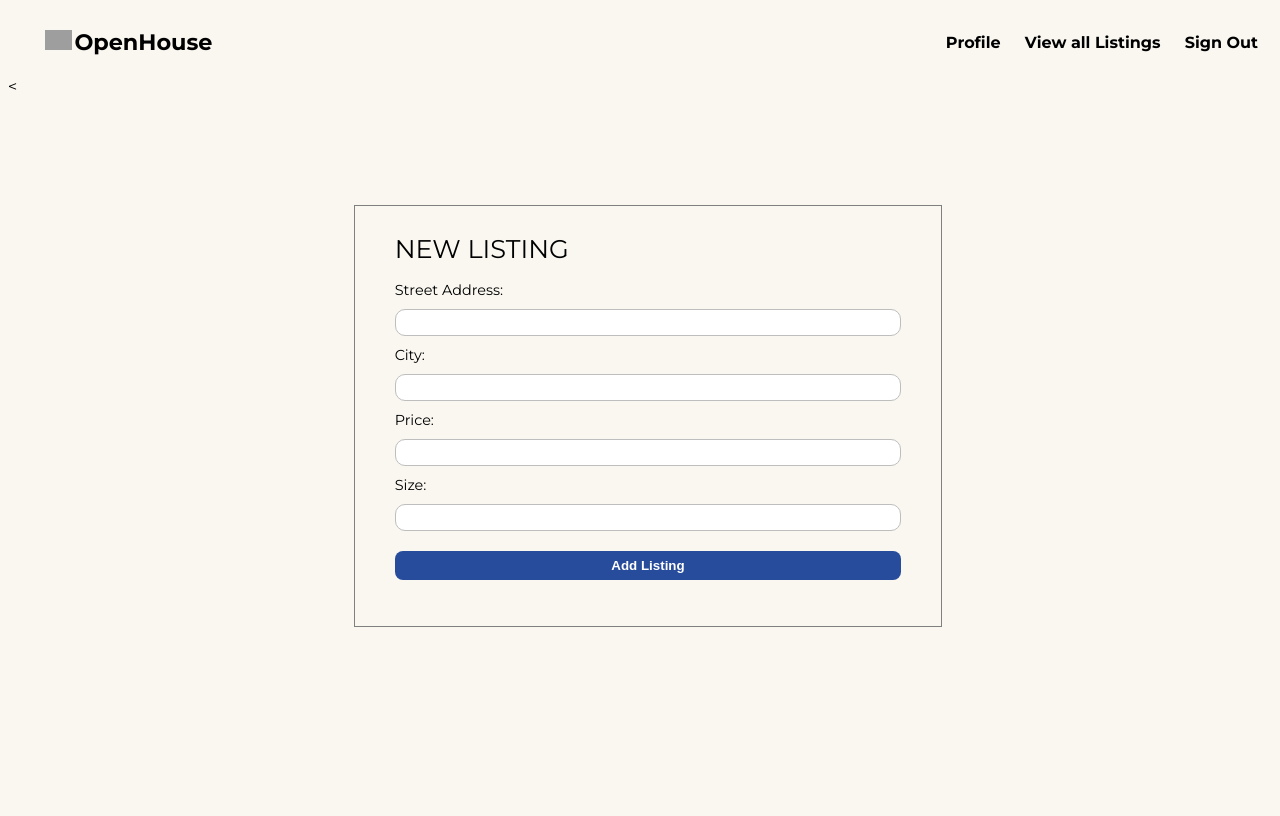
After one commit to oklyz/men-stack-session-athu, a Node server app: page /listings/new in a window 1280 px wide. The commit adds this page. Run offline with Node 20, Linux system fonts and the light colour scheme; the visitor is signed in with stand-in values (Sample User, id 1); some libraries are stand-ins or nearby versions; grey boxes are pictures that could not be loaded.

Commit message:
just Upload

```diff
--- a/controllers/auth.js
+++ b/controllers/auth.js
@@ -11,7 +11,7 @@ exports.auth_signup_post = async (req, res) => {
     return res.send("Username already taken!")
   }
 
-  if (req.body.password !== req.body.confirmpassword) {
+  if (req.body.password !== req.body.confirmPassword) {
     return res.send("password and confirm password must match ...")
   }
 
--- /dev/null
+++ b/controllers/listings.js
@@ -0,0 +1,62 @@
+const Listing = require("../models/listings")
+
+// API's
+
+exports.listing_index_get = async (req, res) => {
+  const listings = await Listing.find().populate("owner")
+  res.render("listings/index.ejs", { listings })
+}
+
+exports.listing_create_get = async (req, res) => {
+  res.render("listings/new.ejs")
+}
+
+exports.listing_create_post = async (req, res) => {
+  req.body.owner = req.session.user._id
+  await Listing.create(req.body)
+  res.redirect("/listings")
+}
+
+exports.listing_show_get = async (req, res) => {
+  const listing = await Listing.findById(req.params.listingId).populate("owner")
+
+  const userHasFavorited = listing.favriotedByUsers.some((user) => {
+    return user.equals(req.session.user._id)
+  })
+  console.log(userHasFavorited)
+
+  res.render("listings/show.ejs", { listing , userHasFavorited})
+}
+
+exports.listing_edit_get = async (req, res) => {
+  const listing = await Listing.findById(req.params.listingId).populate("owner")
+  res.render("listings/edit.ejs", { listing })
+}
+
+exports.listing_update_get = async (req, res) => {
+  const listing = await Listing.findByIdAndUpdate(
+    req.params.listingId,
+    req.body
+  )
+  res.redirect(`/listings/${listing._id}`)
+}
+
+exports.listing_delete_delete = async (req, res) => {
+  await Listing.findByIdAndDelete(req.params.listingId)
+
+  res.redirect(`/listings/`)
+}
+
+exports.fav_create_post = async (req, res) => {
+  await Listing.findByIdAndUpdate(req.params.listingId, {
+    $push: {favriotedByUsers: req.params.userId}
+  })
+  res.redirect(`/listings/${req.params.listingId}`)
+}
+
+exports.fav_delete_post = async (req, res) => {
+  await Listing.findByIdAndUpdate(req.params.listingId , {
+    $pull: {favriotedByUsers: req.params.userId}
+  })
+  res.redirect(`/listings/${req.params.listingId}`)
+}
--- /dev/null
+++ b/public/stylesheets/style.css
@@ -0,0 +1,380 @@
+@import url('https://fonts.googleapis.com/css2?family=Montserrat:wght@400;500;700');
+
+body {
+  font-family: 'Montserrat', sans-serif;
+  display: flex;
+  flex-direction: column;
+  height: 100vh;
+  width: 100vw;
+  background-color: #f9f7f0;
+}
+
+.landing-header {
+  display: flex;
+  flex-direction: row;
+  height: 15%;
+  width: 100%;
+  justify-content: space-between;
+}
+
+.logo-container {
+  display: flex;
+  flex-direction: row;
+  width: 50%;
+  margin: 20px 35px;
+}
+
+.logo-container > h1 {
+  margin: 0;
+  font-size: 1.4em;
+}
+
+.house-icon {
+  background-image: url('https://cdn-icons-png.flaticon.com/128/11382/11382524.png');
+  width: 1.4em;
+  height: 1.4em;
+  background-repeat: no-repeat;
+  background-size: contain;
+  margin: 2px;
+  padding-left: 5px;
+}
+
+.landing-image {
+  background-image: url('https://images.unsplash.com/photo-1448630360428-65456885c650');
+  height: 100%;
+  background-size: cover;
+  background-repeat: no-repeat;
+  margin: 0 0 0 -8px;
+}
+
+.auth-links,
+.nav-links {
+  margin: 25px 20px;
+}
+
+.auth-links > a {
+  color: white;
+  padding: 10px 25px;
+  border-radius: 10px;
+  text-decoration: none;
+  margin: 0 10px;
+}
+
+.auth-links > a:first-child {
+  background-color: #274c9c;
+}
+
+.auth-links > a:first-child:hover {
+  background-color: black;
+  color: white;
+}
+
+.auth-links > a:nth-child(2) {
+  background-color: #6f8dae;
+}
+
+.auth-links > a:nth-child(2):hover {
+  background-color: black;
+  color: white;
+}
+
+.nav-links > a {
+  text-decoration: none;
+  margin: 0 10px;
+  font-weight: bold;
+  color: black;
+}
+
+.nav-links > a:hover {
+  color: #6f8dae;
+  text-decoration: underline;
+}
+
+.signup-page,
+.signin-page {
+  display: flex;
+  flex-direction: row;
+  justify-content: space-between;
+  align-items: center;
+  height: 90%;
+}
+
+.signup-form-container-1,
+.signin-form-container-1 {
+  width: 60%;
+  display: flex;
+  flex-direction: row;
+  justify-content: center;
+  align-items: center;
+}
+
+.signup-form-container-2,
+.signin-form-container-2 {
+  padding: 10px 30px 20px;
+  border: 1px solid gray;
+}
+
+.signup-form-container-2 > h1,
+.signin-form-container-2 > h1 {
+  font-weight: normal;
+  text-transform: uppercase;
+  font-size: 1.5em;
+}
+
+.signup-form-container-2 > form,
+.signin-form-container-2 > form {
+  display: flex;
+  flex-direction: column;
+}
+
+label {
+  font-size: 0.9em;
+}
+
+input {
+  border: 1px solid rgb(190, 190, 190);
+  border-radius: 10px;
+  margin: 10px 0;
+  width: 15em;
+  padding: 5px;
+}
+
+button {
+  border: none;
+  border-radius: 8px;
+  color: white;
+  font-weight: bold;
+  background-color: #274c9c;
+  padding: 7px 15px;
+  margin: 10px 0;
+}
+
+button:hover {
+  background-color: black;
+}
+
+.signup-img {
+  background-image: url('https://images.unsplash.com/photo-1600607687486-6cced9976e79');
+  min-height: 110vh;
+  background-size: cover;
+  background-repeat: no-repeat;
+  width: 40%;
+  position: relative;
+  z-index: -10;
+}
+
+.signup-img {
+  background-image: url('https://images.unsplash.com/photo-1600607687486-6cced9976e79');
+  min-height: 110vh;
+  background-size: cover;
+  background-repeat: no-repeat;
+  width: 40%;
+  position: relative;
+  z-index: -10;
+}
+
+.signin-img {
+  background-image: url('https://images.unsplash.com/photo-1479839672679-a46483c0e7c8');
+  min-height: 110vh;
+  background-size: cover;
+  background-repeat: no-repeat;
+  width: 40%;
+  position: relative;
+  z-index: -10;
+  left: -10px;
+}
+
+.index-header {
+  display: flex;
+  flex-direction: row;
+  justify-content: space-between;
+  align-items: center;
+  padding: 50px;
+  width: 90%;
+}
+
+.index-header > h1 {
+  text-transform: uppercase;
+  font-size: 1.5em;
+}
+
+.index-header > a {
+  padding: 6px 12px;
+  border: 1px solid gray;
+  text-decoration: none;
+  color: black;
+}
+
+.index-header > a:hover {
+  background-color: black;
+  color: white;
+}
+
+.card-container {
+  display: flex;
+  flex-wrap: wrap;
+  padding: 20px 70px;
+}
+
+.card-container > a {
+  padding: 12px 25px;
+  border: 1px solid gray;
+  display: flex;
+  flex-direction: column;
+  justify-content: center;
+  align-items: center;
+  text-decoration: none;
+  margin: 5px 30px 50px;
+  color: black;
+}
+
+.card-container > a:hover {
+  background-color: black;
+  color: white;
+}
+
+a > h4 {
+  font-weight: normal;
+  font-size: 1em;
+}
+
+.new-container {
+  display: flex;
+  flex-direction: column;
+  justify-content: center;
+  align-items: center;
+  height: 80%;
+}
+
+.new-form-container {
+  display: flex;
+  flex-direction: column;
+  border: 1px solid gray;
+  padding: 10px 40px;
+}
+
+.new-form-container > h1 {
+  text-transform: uppercase;
+  font-weight: normal;
+  font-size: 1.6em;
+}
+
+.new-form-container > form {
+  display: flex;
+  flex-direction: column;
+}
+
+.new-form-container > form > input {
+  width: 38em;
+}
+
+.new-form-container > form > button {
+  margin-bottom: 20px;
+}
+
+.show-page-container {
+  display: flex;
+  flex-direction: row;
+  justify-content: space-around;
+  align-items: center;
+  padding: 20px 50px;
+  height: 100%;
+  max-width: 100%;
+}
+
+.show-img {
+  background-image: url('https://images.unsplash.com/photo-1600585154526-990dced4db0d');
+  background-size: cover;
+  background-repeat: no-repeat;
+  height: 80%;
+  width: 40%;
+}
+
+.show-info-container {
+  display: flex;
+  flex-direction: column;
+  justify-content: center;
+  align-items: center;
+  width: 70%;
+  height: 80%;
+}
+
+.show-header {
+  display: flex;
+  flex-direction: row;
+  justify-content: space-between;
+  align-items: center;
+  width: 75%;
+}
+
+.show-header > h1 {
+  text-transform: uppercase;
+  font-weight: normal;
+  font-size: 1.8em;
+}
+
+.show-header > h3 {
+  font-weight: normal;
+  font-size: 1.6em;
+}
+
+.show-details-container {
+  border: 1px solid gray;
+  padding: 20px 30px;
+  width: 70%;
+  margin: 10px 0;
+}
+
+.show-details-container > h3 {
+  font-weight: normal;
+  font-size: 1em;
+}
+
+.show-details-container > p {
+  font-size: 1em;
+}
+
+.owner-container {
+  display: flex;
+  flex-direction: row;
+  width: 80%;
+  justify-content: space-between;
+  align-items: center;
+}
+
+.owner-container > a {
+  padding: 6px 32px;
+  background-color: #6f8dae;
+  text-decoration: none;
+  color: white;
+  font-weight: bold;
+  border-radius: 8px;
+  font-size: 0.8em;
+}
+
+.owner-container > a:hover {
+  background-color: black;
+}
+
+.favorites-container {
+  display: flex;
+  flex-direction: row;
+  align-items: center;
+  padding: 60px 30px;
+  width: 70%;
+  border: 1px solid gray;
+  margin: 10px 0;
+}
+
+.favorites-count {
+  display: flex;
+  flex-direction: column;
+  justify-content: center;
+  align-items: center;
+  margin: 0 10px;
+}
+
+.favorites-count > h2 {
+  font-size: 1.1em;
+  margin: 0 10px;
+}
--- a/server.js
+++ b/server.js
@@ -10,6 +10,7 @@ const mongoose = require("./config/db")
 // Set the port configurations
 const port = process.env.PORT ? process.env.PORT : "3000"
 
+const path = require('path');
 // Require Middlewares
 const methodOverride = require("method-override")
 const morgan = require("morgan")
@@ -20,6 +21,8 @@ const isSignin = require("./middleware/is-sign-in")
 app.use(express.urlencoded({ extended: true }))
 app.use(methodOverride("_method"))
 app.use(morgan("dev"))
+
+app.use(express.static(path.join(__dirname, 'public')));
 
 // Session Configurations
 app.use(
@@ -40,9 +43,10 @@ app.get("/vip-lounge", isSignin, (req, res) => {
 })
 // Require Routes
 const authRouter = require("./routes/auth")
-
+const listingRouter = require("./routes/listings")
 // Use Routes
 app.use("/auth", authRouter)
+app.use("/listings", isSignin, listingRouter)
 
 app.listen(port, () => {
   console.log(`The app is ready on port ${port}`)
--- a/views/index.ejs
+++ b/views/index.ejs
@@ -3,10 +3,10 @@
   <head>
     <meta charset="UTF-8" />
     <meta name="viewport" content="width=device-width, initial-scale=1.0" />
-    <title>Auth</title>
+    <title>Openhouse</title>
   </head>
   <body>
     <%- include("./partials/_nav") %>
-    <h1>Auth app</h1>
+    <h1>Openhouse App</h1>
   </body>
 </html>
--- /dev/null
+++ b/views/listings/new.ejs
@@ -0,0 +1,18 @@
+<%- include("../partials/_nav") %>
+
+<<div class="new-container">
+    <div class="new-form-container">
+      <h1>New Listing</h1>
+      <form action="/listings" method="POST">
+        <label for="street-address">Street Address:</label>
+        <input type="text" name="streetAddress" id="street-address" />
+        <label for="city">City:</label>
+        <input type="text" name="city" id="city" />
+        <label for="price">Price:</label>
+        <input type="number" name="price" id="price" min="0" />
+        <label for="size">Size:</label>
+        <input type="number" name="size" id="size" min="0" />
+        <button type="submit">Add Listing</button>
+      </form>
+    </div>
+  </div>
--- a/views/partials/_nav.ejs
+++ b/views/partials/_nav.ejs
@@ -1,11 +1,29 @@
+<link rel="stylesheet" href="/stylesheets/style.css" />
+
 <nav>
   <% if(user) { %>
-  <p>Welcome To the app. <%= user.username %></p>
-  <a href="/auth/sign-out">Sign out</a>
+  <div class="landing-header">
+    <div class="logo-container">
+      <div class="house-icon"></div>
+      <h1>OpenHouse</h1>
+    </div>
+    <div class="nav-links">
+      <a href="/users/profile">Profile</a>
+      <a href="/listings">View all Listings</a>
+      <a href="/auth/sign-out">Sign Out</a>
+    </div>
+  </div>
+
   <% } else { %>
-  <p>Welcome To the app, guess</p>
-  <a href="/auth/sign-up">sign-up</a>
-  <a href="/auth/sign-in">sign-in</a>
-  <a href="/auth/sign-out">sign-out</a>
+  <div class="landing-header">
+    <div class="logo-container">
+      <div class="house-icon"></div>
+      <h1>OpenHouse</h1>
+    </div>
+    <div class="auth-links">
+      <a href="/auth/sign-up">Sign Up</a>
+      <a href="/auth/sign-in">Sign In</a>
+    </div>
+  </div>
   <% } %>
 </nav>
```
Also changed, not shown: models/listings.js (added, +35 -0 lines), routes/listings.js (added, +17 -0 lines), views/auth/sign-in.ejs (+15 -12 lines), views/auth/sign-up.ejs (+22 -15 lines), views/listings/edit.ejs (added, +28 -0 lines), views/listings/index.ejs (added, +14 -0 lines), views/listings/show.ejs (added, +52 -0 lines).
